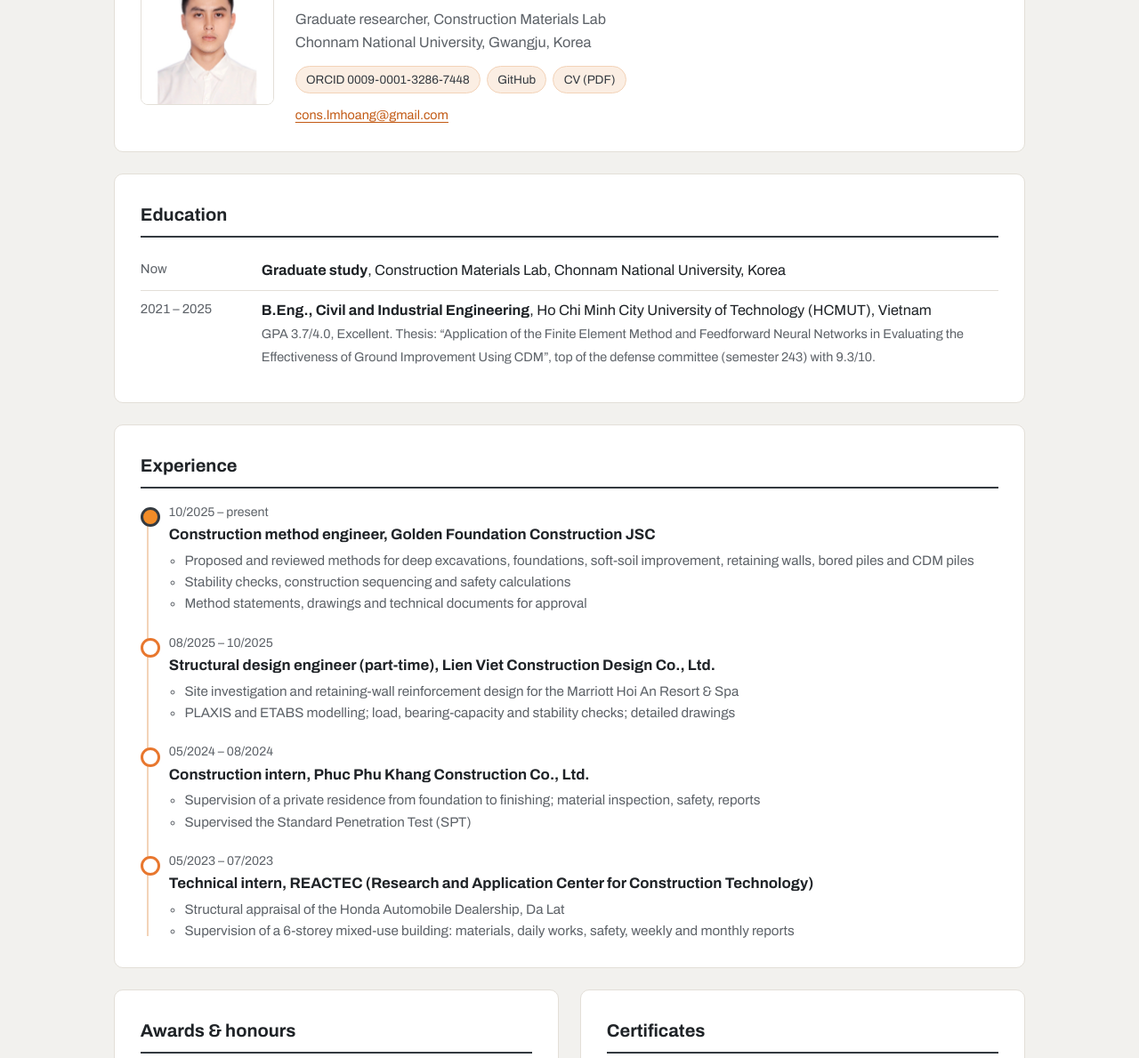
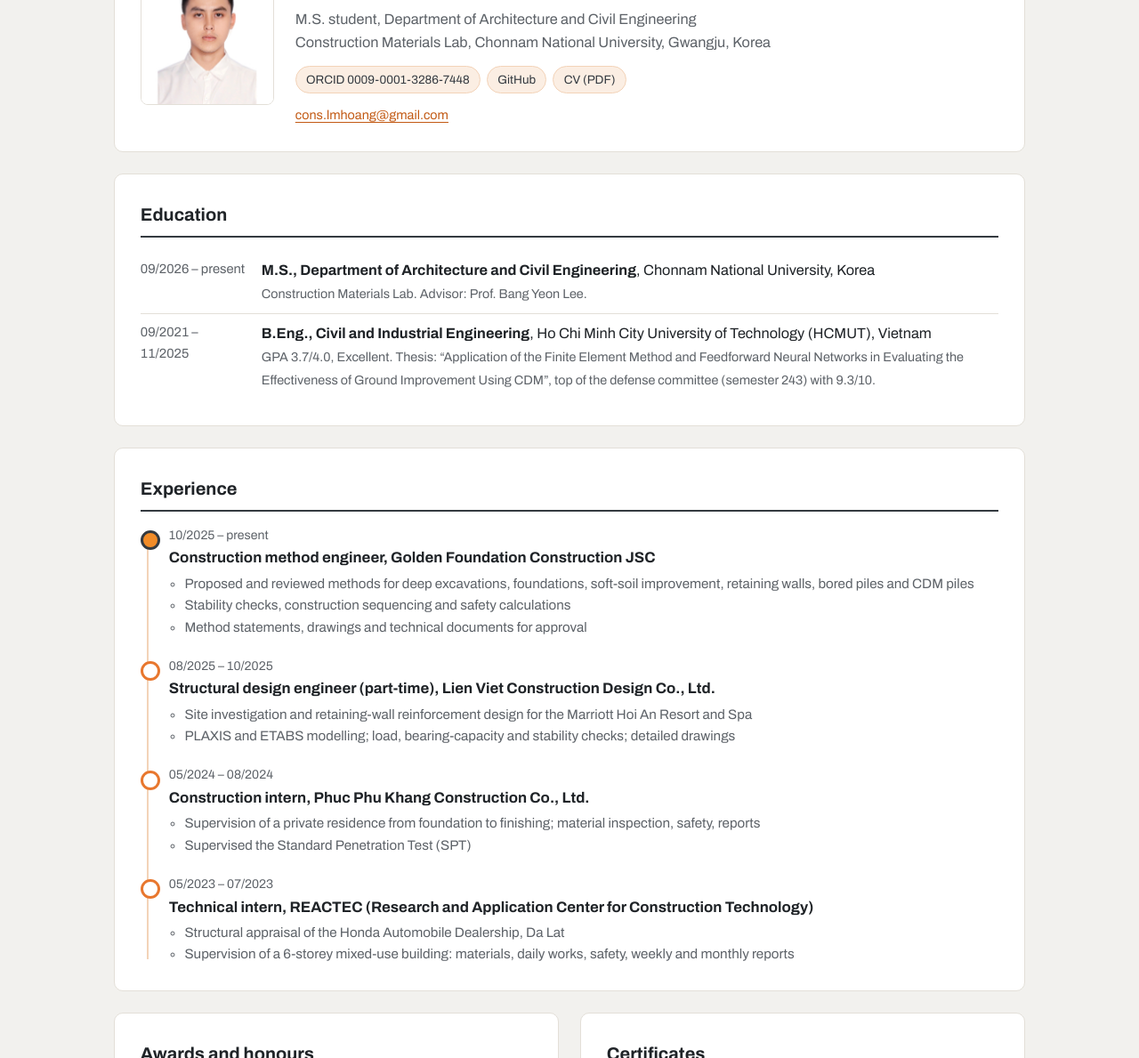
Before and after one commit to conslmhoang/conslmhoang.github.io, a plain HTML site: page profile.html in a window 1280 px wide. Shown: the part 271-1460 px from the top of the page at 89% size. Drawn offline with Linux system fonts and the light colour scheme.

Commit message:
M.S. at CNU from 09/2026 with department and advisor; spell out 'and' instead of '&'
Co-Authored-By: Claude Opus 5.5 <noreply@anthropic.com>

```diff
--- a/profile.html
+++ b/profile.html
@@ -38,7 +38,7 @@
     <img src="assets/photo.jpg" alt="Portrait of Le Minh Hoang" width="300" height="300">
     <div>
       <h2>Le Minh Hoang</h2>
-      <p class="muted" style="margin:0">Graduate researcher, Construction Materials Lab<br>Chonnam National University, Gwangju, Korea</p>
+      <p class="muted" style="margin:0">M.S. student, Department of Architecture and Civil Engineering<br>Construction Materials Lab, Chonnam National University, Gwangju, Korea</p>
       <div class="chips">
         <a class="chip" href="https://orcid.org/0009-0001-3286-7448">ORCID 0009-0001-3286-7448</a>
         <a class="chip" href="https://github.com/conslmhoang">GitHub</a>
@@ -51,8 +51,9 @@
   <div class="card">
     <h2>Education</h2>
     <dl class="rows">
-      <div><dt>Now</dt><dd><b>Graduate study</b>, Construction Materials Lab, Chonnam National University, Korea</dd></div>
-      <div><dt>2021 – 2025</dt><dd><b>B.Eng., Civil and Industrial Engineering</b>, Ho Chi Minh City University of Technology (HCMUT), Vietnam<br>
+      <div><dt>09/2026 – present</dt><dd><b>M.S., Department of Architecture and Civil Engineering</b>, Chonnam National University, Korea<br>
+        <span class="muted small">Construction Materials Lab. Advisor: Prof. Bang Yeon Lee.</span></dd></div>
+      <div><dt>09/2021 – 11/2025</dt><dd><b>B.Eng., Civil and Industrial Engineering</b>, Ho Chi Minh City University of Technology (HCMUT), Vietnam<br>
         <span class="muted small">GPA 3.7/4.0, Excellent. Thesis: “Application of the Finite Element Method and Feedforward Neural Networks in Evaluating the Effectiveness of Ground Improvement Using CDM”, top of the defense committee (semester 243) with 9.3/10.</span></dd></div>
     </dl>
   </div>
@@ -73,7 +74,7 @@
         <div class="when">08/2025 – 10/2025</div>
         <h3>Structural design engineer (part-time), Lien Viet Construction Design Co., Ltd.</h3>
         <ul>
-          <li>Site investigation and retaining-wall reinforcement design for the Marriott Hoi An Resort &amp; Spa</li>
+          <li>Site investigation and retaining-wall reinforcement design for the Marriott Hoi An Resort and Spa</li>
           <li>PLAXIS and ETABS modelling; load, bearing-capacity and stability checks; detailed drawings</li>
         </ul>
       </li>
@@ -98,7 +99,7 @@
 
   <div class="grid-2">
     <div class="card">
-      <h2>Awards &amp; honours</h2>
+      <h2>Awards and honours</h2>
       <dl class="rows">
         <div><dt>2025</dt><dd>“Five-Good Student”, national (Central) level</dd></div>
         <div><dt>2025</dt><dd>“Five-Good Student”, Ho Chi Minh City level</dd></div>
@@ -110,7 +111,7 @@
     <div class="card">
       <h2>Certificates</h2>
       <dl class="rows">
-        <div><dt>05/2026</dt><dd>TOEIC Listening &amp; Reading, 690</dd></div>
+        <div><dt>05/2026</dt><dd>TOEIC Listening and Reading, 690</dd></div>
         <div><dt>02/2025</dt><dd>PLAXIS 2D</dd></div>
         <div><dt>02/2025</dt><dd>BIM 3D, Architecture</dd></div>
         <div><dt>02/2024</dt><dd>Basic ETABS</dd></div>
@@ -131,7 +132,7 @@
       </dl>
     </div>
     <div class="card">
-      <h2>Activities &amp; interests</h2>
+      <h2>Activities and interests</h2>
       <p><b>Civil Engineering Music Club (CiEMC)</b>, instrumentalist, 10/2023 – present. Club concerts and charity visits to pagodas and orphanages.</p>
       <p class="muted" style="margin:0">Also: guitar, football, swimming, reading, and following new work on cement deep mixing.</p>
     </div>
```
Also changed, not shown: index.html (+3 -3 lines), projects.html (+1 -1 lines).
